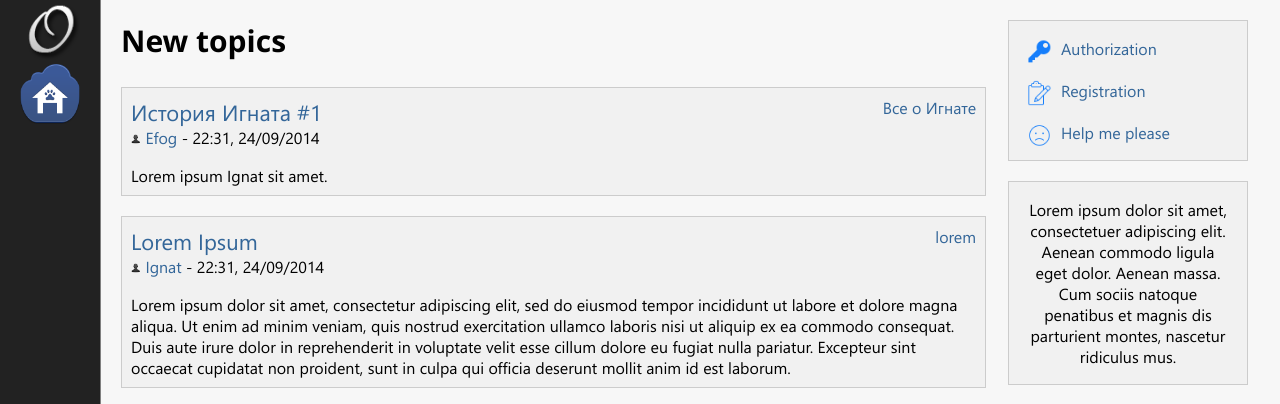
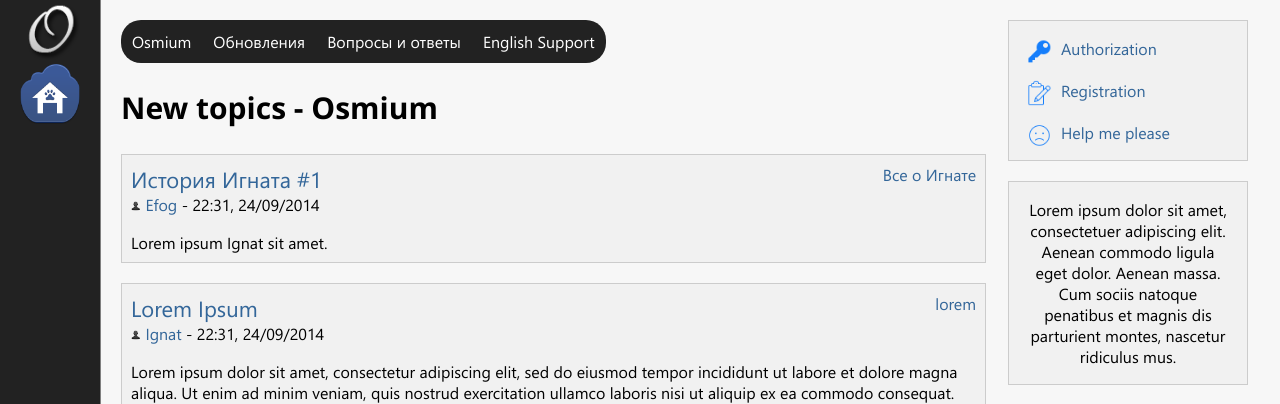
Before and after one commit to DemiNote-Team/Deminote, a PHP site: page /index.php in a window 1280 px wide. Shown: the top 404 px of the page. Run offline with PHP 8.4, Linux system fonts and the light colour scheme; tables that the repository leaves empty or names only in its code hold one stand-in row (values such as "Sample post").

Commit message:
Ничего существенного.

```diff
--- a/core/view.class.php
+++ b/core/view.class.php
@@ -8,16 +8,16 @@
 			$this->dir = $dir; //initializing directory
             $this->authorized = (bool) $user->authorized;
             $this->lang = $lang;
-            if (!file_exists(ROOT . '/' . $this->dir . '/localization/' . $lang . '.ini'))
+            if (!file_exists(ROOT . '/' . $this->dir . '/lang/' . $lang . '.ini'))
                 $this->lang = 'ru'; //default language
 		}
 
 		public function invoke($template, $params = []) { //can be called w/o params
             $filename = ROOT . '/' . $this->dir . '/tpl/' . ($this->authorized ? '' : 'un') . 'authorized/' . $template . '.html';
             if (!$this->authorized && !file_exists(ROOT . '/' . $this->dir . '/tpl/unauthorized/' . $template . '.html')) $filename = ROOT . '/' . $this->dir . '/tpl/authorized/' . $template . '.html';
-            $lang = parse_ini_file(ROOT . '/' . $this->dir . '/localization/' . $this->lang . '.ini');
+            $lang = parse_ini_file(ROOT . '/' . $this->dir . '/lang/' . $this->lang . '.ini');
 			$f = fopen($filename, 'a+');
-			$content = fread($f, filesize($filename)); //reading template
+			$content = fread($f, (filesize($filename) > 0 ? filesize($filename) : 1)); //reading template
             foreach ($params as $key => $value) {
                 $content = str_ireplace('{{' . $key . '}}', $value, $content);
             } //replacing params
@@ -25,7 +25,7 @@
             $localization = $localization[1];
             foreach ($localization as $value) {
                 $content = str_ireplace('{{:' . $value . '}}', $lang[$value], $content);
-            } //applying localization
+            } //applying lang
 			$content = str_ireplace('{{DIR}}', '/' . $this->dir, $content); //replacing DIR param
 			echo $content;
 		}
--- a/index.php
+++ b/index.php
@@ -1,8 +1,34 @@
 <?php
 	include 'core/core.php';
-    $view->invoke('page-title', ['title' => '{{:new_topics}}']);
 
+    /////////////////////////////////
+    $view->invoke('blogs-list-open');
+    /////////////////////////////////
+    $view->invoke('blog-name', [
+       'name' => 'Osmium',
+       'id' => '1',
+       'translit' => 'Osmium'
+    ]);
+    $view->invoke('blog-name', [
+        'name' => 'Обновления',
+        'id' => '2',
+        'translit' => 'Obnovleniya'
+    ]);
+    $view->invoke('blog-name', [
+        'name' => 'Вопросы и ответы',
+        'id' => '3',
+        'translit' => 'Voprosy_i_otvety'
+    ]);
+    $view->invoke('blog-name', [
+        'name' => 'English Support',
+        'id' => '4',
+        'translit' => 'English_Support'
+    ]);
 	/////////////////////////////////
+    $view->invoke('blogs-list-close');
+    /////////////////////////////////
+    $view->invoke('page-title', ['title' => '{{:new_topics}} - {{name}}', 'name' => 'Osmium']);
+    /////////////////////////////////
 	$view->invoke('blog', [
 		'title' => 'История Игната #1',
 		'date' => '22:31, 24/09/2014',
--- a/templates/default/theme/main.css
+++ b/templates/default/theme/main.css
@@ -389,3 +389,18 @@ img.captcha {
 .error-text {
     display: inline-block;
 }
+
+.blog-list {
+    display: inline-block;
+    border-radius: 20px;
+    padding: 0;
+    overflow: hidden;
+    margin: 0 0 20px;
+}
+
+.blog-link {
+    display: inline-block;
+    background: #222;
+    color: white;
+    padding: 11px;
+}
--- /dev/null
+++ b/templates/default/tpl/authorized/blog-name.html
@@ -0,0 +1,3 @@
+<a href="/blog/{{ID}}/view/{{translit}}.html"><div class="blog-link">
+        {{name}}
+</div></a>
--- /dev/null
+++ b/templates/default/tpl/authorized/blogs-list-close.html
@@ -0,0 +1 @@
+</div>
--- /dev/null
+++ b/templates/default/tpl/authorized/blogs-list-open.html
@@ -0,0 +1 @@
+<div class="blog-list">
```
Also changed, not shown: templates/default/lang/en.ini (renamed from templates/default/localization/en.ini), templates/default/lang/ru.ini (renamed from templates/default/localization/ru.ini).
